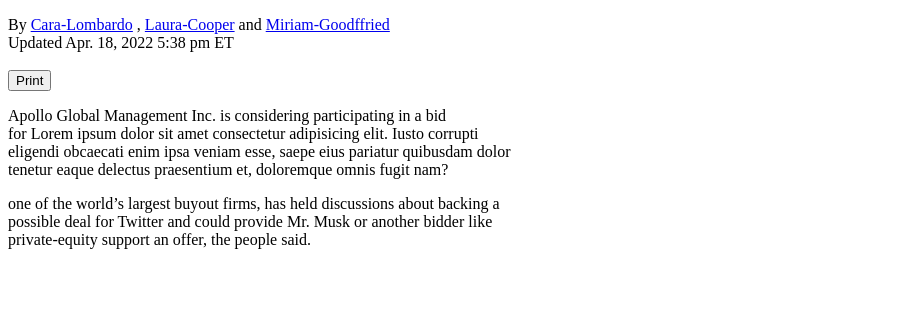
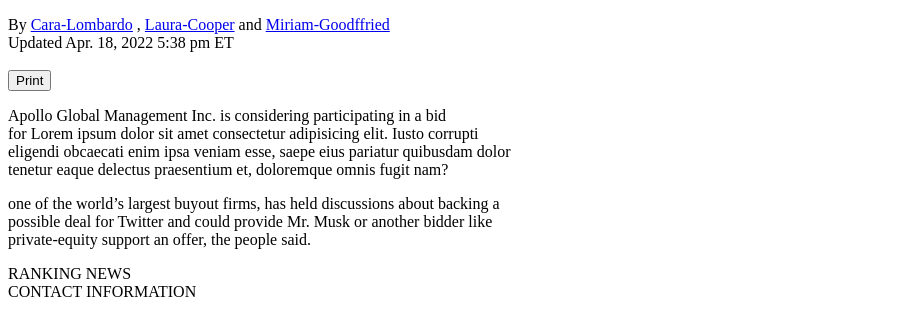
Before and after one commit to ojedamilton/News, a plain HTML site: page index.html in a window 1280 px wide. Shown: the part 769-1078 px from the top of the page, without its empty margins (0-923 px from the left). Before the commit the page ends 1034 px from the top, so only its background shows below. Drawn offline with Linux system fonts and the light colour scheme.

Commit message:
Aside And Footer

```diff
--- a/index.html
+++ b/index.html
@@ -69,5 +69,7 @@
             </div>
         </section>
     </article>
+    <aside>RANKING NEWS</aside>
+    <footer>CONTACT INFORMATION</footer>
 </body>
 </html>
```
